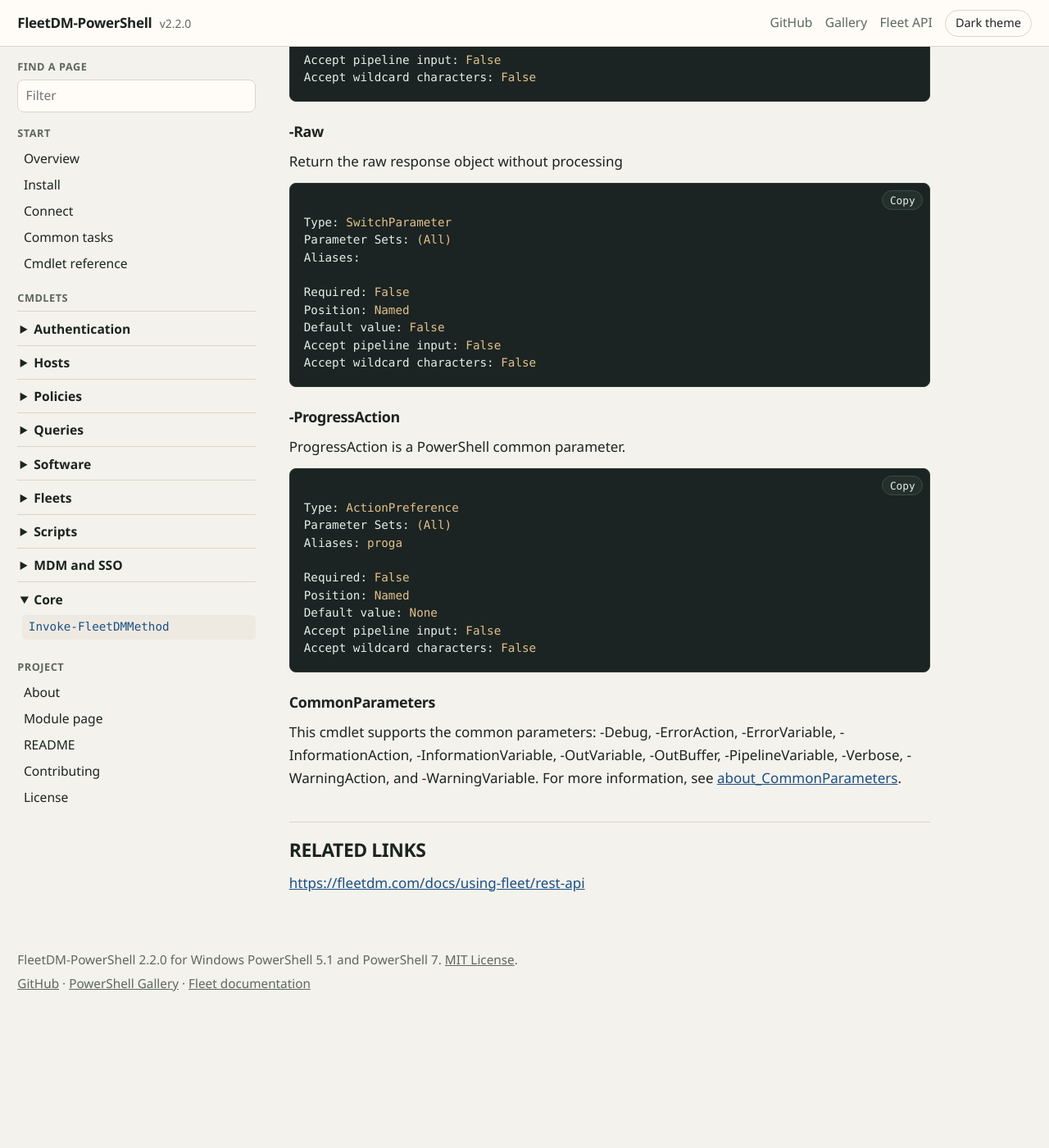
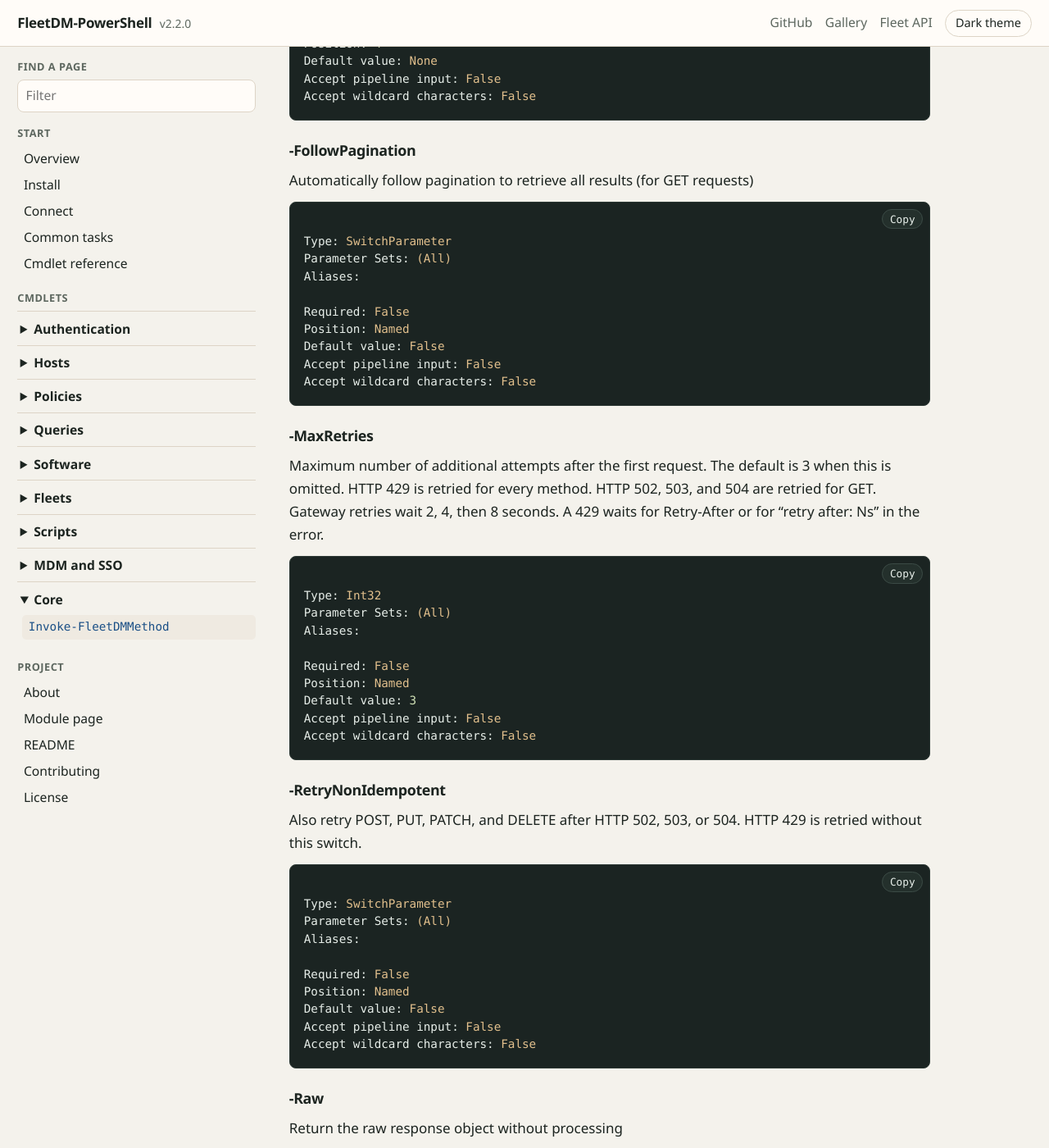
Before and after one commit to jorgeasaurus/FleetDM-PowerShell, a Jekyll site: the page built from docs/en-US/Invoke-FleetDMMethod.md, in a window 1280 px wide and 1400 px high, scrolled down 3430 px. Shown: the whole window at 82% size. Built offline with Jekyll 4.4.1, drawn with Linux system fonts in a browser that asks for light colours; our own code applies the rules of GitHub Pages for plain Markdown files; before the commit the page ends 4689 px from its top, so only the background shows below that; some of the changed text lies outside the part shown.

Commit message:
Retry Fleet API calls after HTTP 429 and gateway errors
Scripts that call Fleet on a schedule no longer need their own retry loop.
Rate limits retry for every method, and gateway errors retry for GET unless
the caller opts in for other methods. The wait is a function tests can mock.

Co-authored-by: Jorge Suarez <j0rg3@me.com>

````diff
--- a/docs/en-US/Invoke-FleetDMMethod.md
+++ b/docs/en-US/Invoke-FleetDMMethod.md
@@ -14,8 +14,8 @@ Invokes a custom FleetDM API method
 
 ```
 Invoke-FleetDMMethod [-Endpoint] <String> [[-Method] <String>] [[-Body] <Hashtable>]
- [[-QueryParameters] <Hashtable>] [-FollowPagination] [-Raw] [-ProgressAction <ActionPreference>]
- [<CommonParameters>]
+ [[-QueryParameters] <Hashtable>] [-FollowPagination] [-MaxRetries <Int32>] [-RetryNonIdempotent]
+ [-Raw] [-ProgressAction <ActionPreference>] [<CommonParameters>]
 ```
 
 ## DESCRIPTION
@@ -62,6 +62,20 @@ Invoke-FleetDMMethod -Endpoint "labels" -Method GET -FollowPagination
 ```
 
 Gets all labels, automatically following pagination
+
+### EXAMPLE 6
+```
+Invoke-FleetDMMethod -Endpoint "hosts" -MaxRetries 0
+```
+
+Sends one GET and does not retry HTTP 429 or a gateway error.
+
+### EXAMPLE 7
+```
+Invoke-FleetDMMethod -Endpoint "hosts/123/refetch" -Method POST -RetryNonIdempotent
+```
+
+Retries that POST after HTTP 502, 503, or 504. Leave the switch off when repeating the call could apply the change twice. HTTP 429 is retried either way.
 
 ## PARAMETERS
 
@@ -140,6 +154,36 @@ Accept pipeline input: False
 Accept wildcard characters: False
 ```
 
+### -MaxRetries
+Maximum number of additional attempts after the first request. The default is 3 when this is omitted. HTTP 429 is retried for every method. HTTP 502, 503, and 504 are retried for GET. Gateway retries wait 2, 4, then 8 seconds. A 429 waits for Retry-After or for "retry after: Ns" in the error.
+
+```yaml
+Type: Int32
+Parameter Sets: (All)
+Aliases:
+
+Required: False
+Position: Named
+Default value: 3
+Accept pipeline input: False
+Accept wildcard characters: False
+```
+
+### -RetryNonIdempotent
+Also retry POST, PUT, PATCH, and DELETE after HTTP 502, 503, or 504. HTTP 429 is retried without this switch.
+
+```yaml
+Type: SwitchParameter
+Parameter Sets: (All)
+Aliases:
+
+Required: False
+Position: Named
+Default value: False
+Accept pipeline input: False
+Accept wildcard characters: False
+```
+
 ### -Raw
 Return the raw response object without processing
 
````
Also changed, not shown: docs/en-US/about_FleetDM-PowerShell.help.md (+7 -6 lines), en-US/FleetDM-PowerShell-help.xml (+61 -0 lines), index.md (+2 -0 lines), CHANGELOG.md, README.md, 4 other files.
